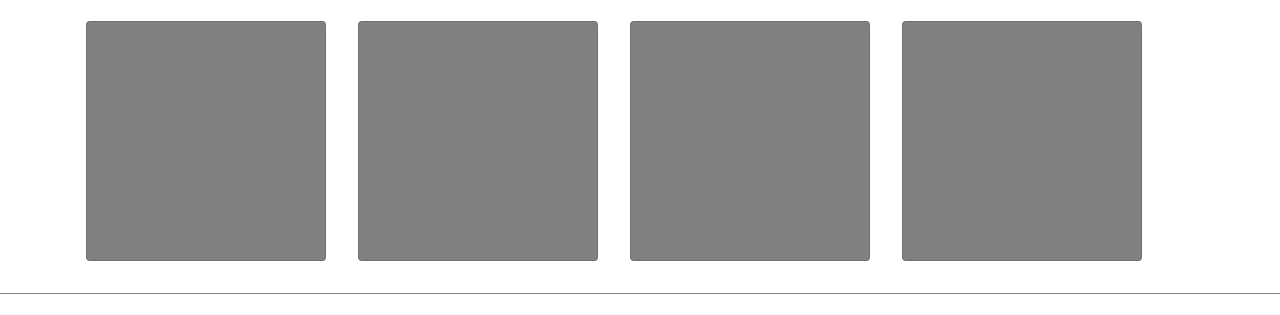
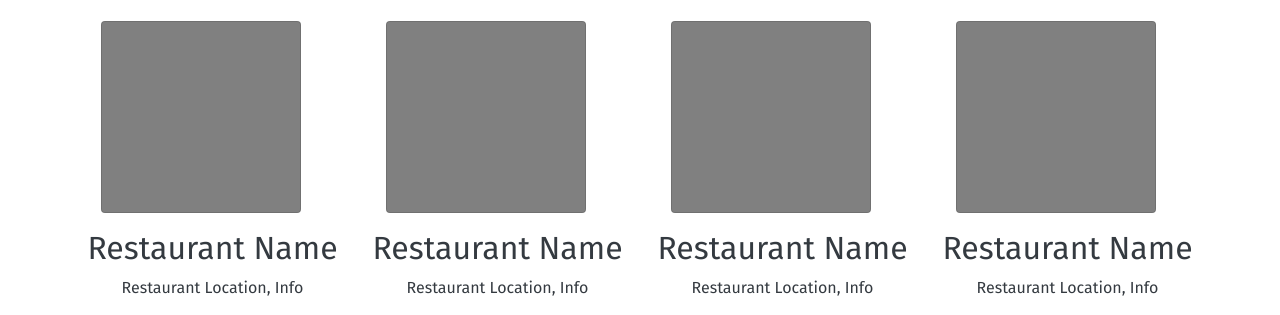
Before and after one commit to Dschafroth97/VegFinder, a plain HTML site: page index.html in a window 1280 px wide. Shown: the part 637-952 px from the top of the page. Drawn offline with nearby package versions, Linux system fonts and the light colour scheme.

Commit message:
results psuedo

```diff
--- a/assets/css/style.css
+++ b/assets/css/style.css
@@ -50,8 +50,8 @@ nav .btn {
 
 /* Results Styles */
 .card {
-    width: 15rem;
-    height: 15rem;
+    width: 12.5rem;
+    height: 12rem;
     background-color: grey;
 }
 
--- a/index.html
+++ b/index.html
@@ -74,23 +74,46 @@
     <h1>Veg-Friendly Results</h1>
 
     <div class="row">
-      <div class="card m-3">
+      <div class="col-md-3">
+        <div class="card m-3">
+        </div>
+        <h2 class="text-center">Restaurant Name</h2>
+        <p class="text-center">Restaurant Location, Info</p>
 
       </div>
-      <div class="card m-3">
+      <div class="col-md-3">
+        <div class="card m-3">
+        </div>
+        <h2 class="text-center">Restaurant Name</h2>
+        <p class="text-center">Restaurant Location, Info</p>
 
+      </div>
+      <div class="col-md-3">
+        <div class="card m-3">
         </div>
+        <h2 class="text-center">Restaurant Name</h2>
+        <p class="text-center">Restaurant Location, Info</p>
+
+      </div>
+      <div class="col-md-3">
         <div class="card m-3">
+        </div>
+        <h2 class="text-center">Restaurant Name</h2>
+        <p class="text-center">Restaurant Location, Info</p>
 
-          </div>
-          <div class="card m-3">
+      </div>
 
-            </div>
     </div>
 
   </div>
   <!-- Results Display -->
 
+
+  <!-- Popular Recipes -->
+
+
+
+  <!-- Popular Recipes -->
 
 
   <!-- Footer -->
```
